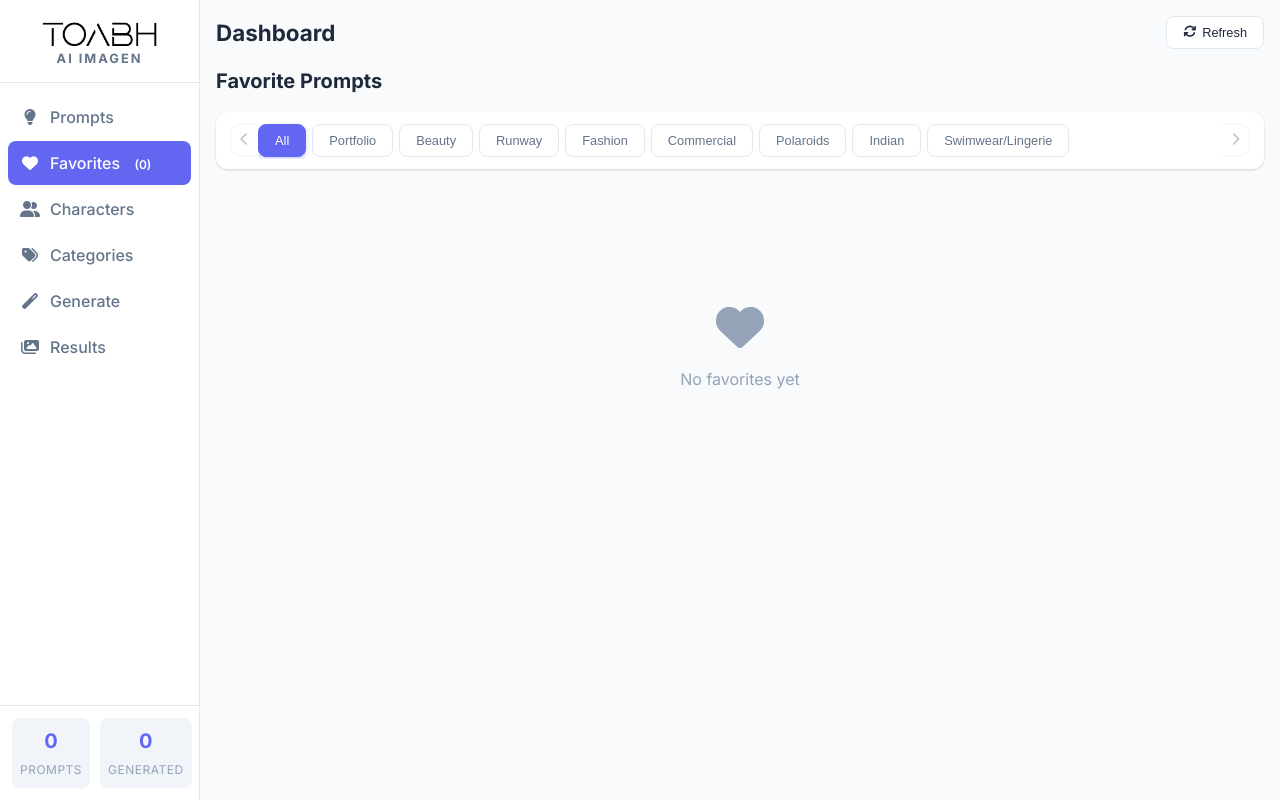
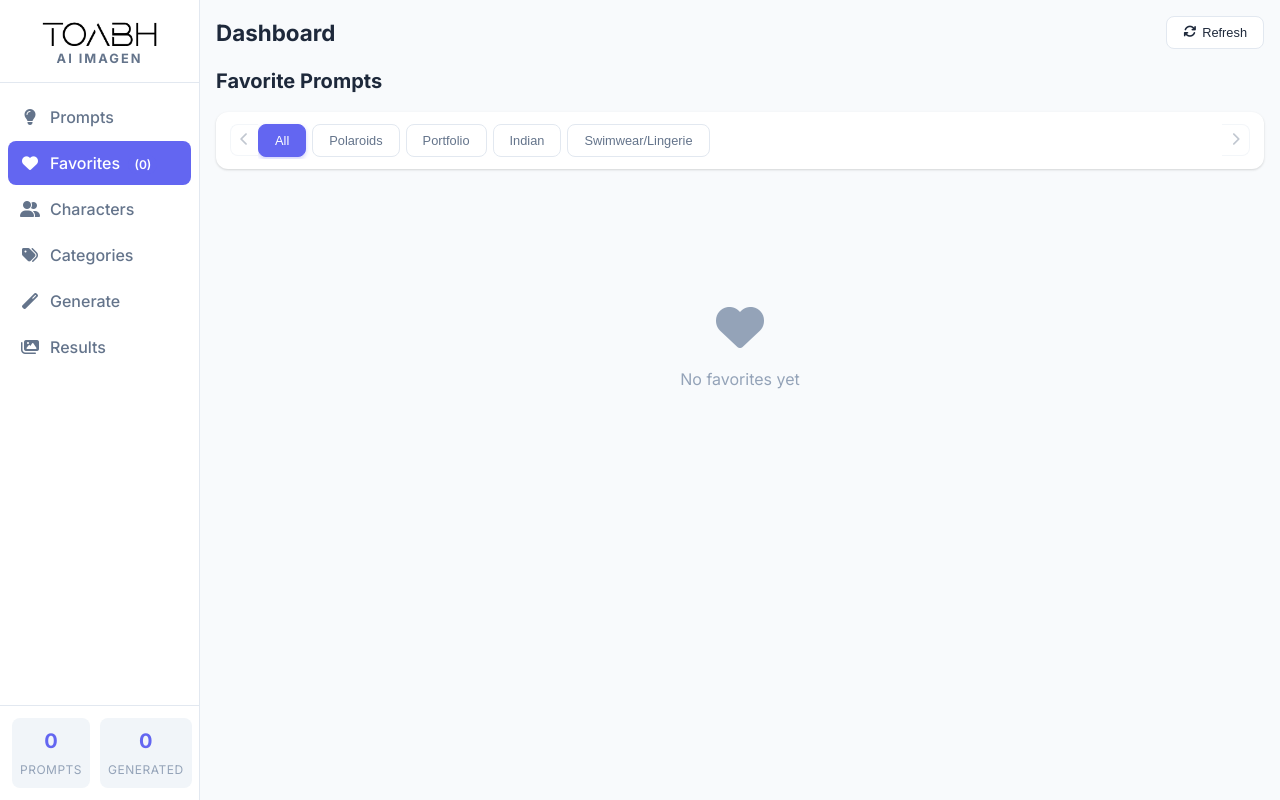
Before and after one commit to FateFumbler/toabh_image_generator, a Flask app: page / in a window 1280 px wide, after a click that opens the changed part. Run offline with Flask 3, Linux system fonts and the light colour scheme; data comes from the database, SQL or seed files in the repository; data that the repository does not hold is empty.

Commit message:
Fix: Sync Favorites category filter with all categories

```diff
--- a/static/js/app.js
+++ b/static/js/app.js
@@ -542,7 +542,7 @@ function updateCategoryDropdowns() {
         if (currentValue) select.value = currentValue;
     });
 
-    // Update category toggle buttons dynamically
+    // Update category toggle buttons dynamically for Prompts section
     const categoryToggle = document.getElementById('category-toggle');
     if (categoryToggle && categoriesData.length > 0) {
         // Keep "All" button, add dynamic categories
@@ -554,6 +554,21 @@ function updateCategoryDropdowns() {
         });
         categoryToggle.innerHTML = toggleHtml;
     }
+
+    // Update Favorites category filter buttons dynamically
+    updateFavoritesCategoryFilters();
+}
+
+function updateFavoritesCategoryFilters() {
+    const favoritesCategoryToggle = document.getElementById('favorites-category-toggle');
+    if (!favoritesCategoryToggle || categoriesData.length === 0) return;
+
+    let toggleHtml = '';
+    toggleHtml += `<button class="filter-btn ${favoritesCategoryFilter === 'all' ? 'active' : ''}" data-category="all">All</button>`;
+    categoriesData.forEach(cat => {
+        toggleHtml += `<button class="filter-btn ${favoritesCategoryFilter === cat.name ? 'active' : ''}" data-category="${cat.name}">${cat.name}</button>`;
+    });
+    favoritesCategoryToggle.innerHTML = toggleHtml;
 }
 
 function updateCharacterDropdowns() {
--- a/templates/index.html
+++ b/templates/index.html
@@ -206,16 +206,8 @@
                             <button class="category-nav-btn favorites-scroll-left" aria-label="Scroll left">
                                 <i class="fas fa-chevron-left"></i>
                             </button>
-                            <div class="filter-btn-scroll">
-                                <button class="filter-btn active" data-category="all">All</button>
-                                <button class="filter-btn" data-category="Portfolio">Portfolio</button>
-                                <button class="filter-btn" data-category="Beauty">Beauty</button>
-                                <button class="filter-btn" data-category="Runway">Runway</button>
-                                <button class="filter-btn" data-category="Fashion">Fashion</button>
-                                <button class="filter-btn" data-category="Commercial">Commercial</button>
-                                <button class="filter-btn" data-category="Polaroids">Polaroids</button>
-                                <button class="filter-btn" data-category="Indian">Indian</button>
-                                <button class="filter-btn" data-category="Swimwear/Lingerie">Swimwear/Lingerie</button>
+                            <div class="filter-btn-scroll" id="favorites-category-toggle">
+                                <!-- Category buttons loaded dynamically from API -->
                             </div>
                             <button class="category-nav-btn favorites-scroll-right" aria-label="Scroll right">
                                 <i class="fas fa-chevron-right"></i>
```
